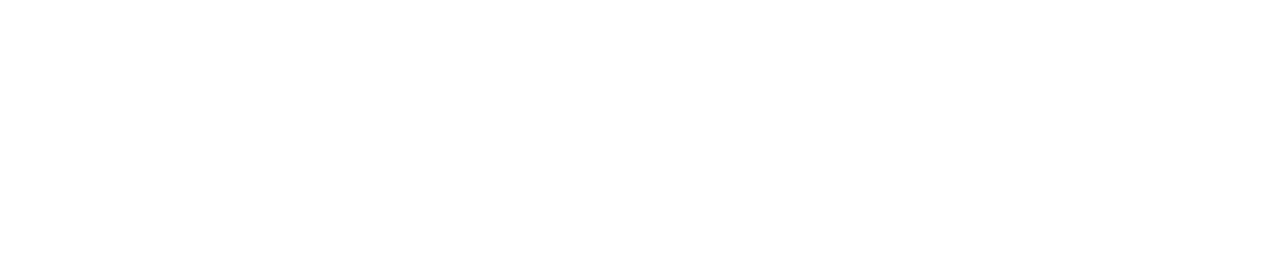
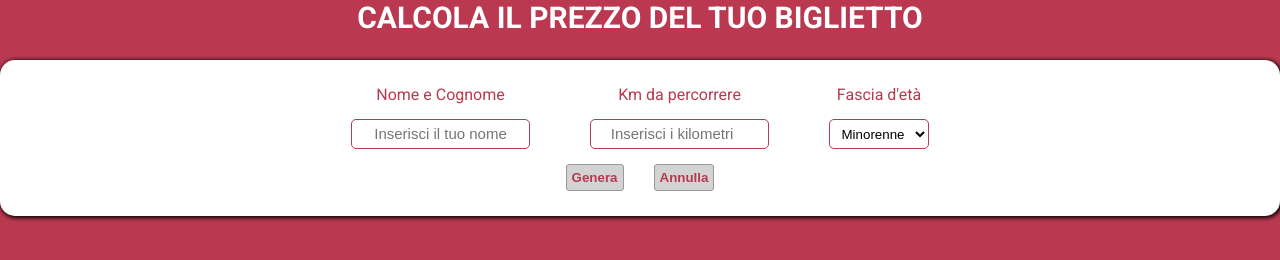
Before and after one commit to FreekAlberti/js-biglietto-treno-form, a plain HTML site: page index.html in a window 1280 px wide. Drawn offline with Linux system fonts and the light colour scheme.

Commit message:
HTML/css prima parte

```diff
--- a/css/style.css
+++ b/css/style.css
@@ -1,5 +1,75 @@
+/* MIX */
 * {
+  margin: 0;
+  padding: 0;
   box-sizing: border-box;
-  padding: 0;
-  margin: 0;
 }
+body {
+  background-color: #BA3950;
+  font-family: 'Roboto', sans-serif;
+}
+.container {
+  max-width: 1280px;
+  margin: auto;
+}
+h1, h2 {
+  color: #fff;
+  text-align: center;
+  font-size: 30px;
+  text-transform: uppercase;
+}
+/* DATI INPUT */
+.dati-input {
+  background-color: #fff;
+  border-radius: 15px;
+  box-shadow: 1px 1px 4px 1px #000;
+  margin: 25px 0;
+  padding: 25px 0;
+}
+.row {
+  display: flex;
+  justify-content: center;
+  align-items: center;
+}
+.col {
+  display: flex;
+  flex-direction: column;
+  align-items: center;
+  margin: 0 30px;
+}
+label {
+  color: #BA3950;
+}
+input, select {
+  text-align: center;
+  height: 30px;
+  border: 1px solid #BA3950;
+  border-radius: 5px;
+  background-color: #fff;
+  margin: 15px 0;
+}
+input::placeholder {
+  text-align: center;
+  font-size: 15px;
+}
+input:focus {
+  background-color: #BA3950;
+  border: 1px solid black;
+  color: #fff;
+}
+input:focus::placeholder {
+  color: #fff;
+}
+.btn {
+  background-color: lightgray;
+  padding: 5px;
+  color: #BA3950;
+  font-weight: bold;
+  border: 1px solid #999;
+  border-radius: 3px;
+  margin: 0 15px;
+}
+.btn:hover {
+  background-color: gray;
+  color: #fff;
+}
--- a/index.html
+++ b/index.html
@@ -5,11 +5,41 @@
   <meta name="viewport" content="width=device-width, initial-scale=1.0">
   <meta http-equiv="X-UA-Compatible" content="ie=edge">
   <link rel="stylesheet" href="css/style.css">
+  <link href="https://fonts.googleapis.com/css2?family=Roboto:wght@100;300;400;500;700;900&display=swap" rel="stylesheet">
   <title>Document</title>
 </head>
 <body>
+  <div class="container">
+    <h1>Calcola il prezzo del tuo biglietto</h1>
+    <div class="form-container">
+      <div class="dati-input">
+        <div class="row">
+          <div class="col">
+            <label for="nome">Nome e Cognome</label>
+            <input id="nome" type="text" placeholder="Inserisci il tuo nome">
+          </div>
+          <div class="col">
+            <label for="km">Km da percorrere</label>
+            <input id="km" type="number" min="1" placeholder="Inserisci i kilometri">
+          </div>
+          <div class="col">
+            <label for="fascia">Fascia d'et&agrave;</label>
+            <select id="fascia">
+              <option value="minorenne">Minorenne</option>
+              <option value="maggiorenne">Maggiorenne</option>
+              <option value="over65">Over 65</option>
+            </select>
+          </div>
+        </div>
+        <div class="row">
+          <button type="button" id="genera" class="btn" name="genera">Genera</button>
+          <button type="button" id="annulla" class="btn" name="annulla">Annulla</button>
+        </div>
+      </div>
+    </div>
+
+  </div>
   <script type="text/javascript" src="js/script.js">
-
   </script>
 </body>
 </html>
```
